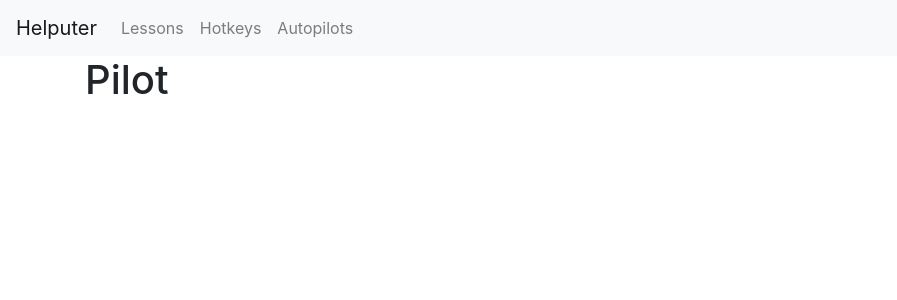
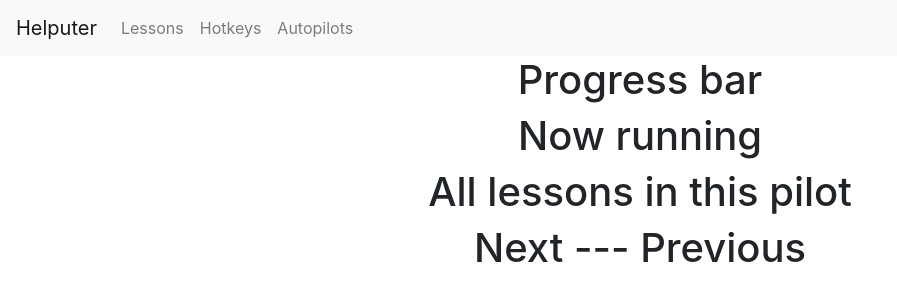
Before and after one commit to ShalomPrinz/HelputerReact, a React (Create React App) app: page /autopilot in a window 1280 px wide. Shown: the top 300 px of the page, without its empty margins (0-897 px from the left). Built offline with nearby package versions, Linux system fonts and the light colour scheme.

Commit message:
This is the outline of the Pilot component

```diff
--- a/src/components/Pilot.jsx
+++ b/src/components/Pilot.jsx
@@ -1,7 +1,16 @@
 import React from "react";
 
 function Pilot(props) {
-  return <h1>Pilot</h1>;
+  const row = "row h1 justify-content-center";
+
+  return (
+    <div className="col">
+      <div className={row}>Progress bar</div>
+      <div className={row}>Now running</div>
+      <div className={row}>All lessons in this pilot</div>
+      <div className={row}>Next --- Previous</div>
+    </div>
+  );
 }
 
 export default Pilot;
```
